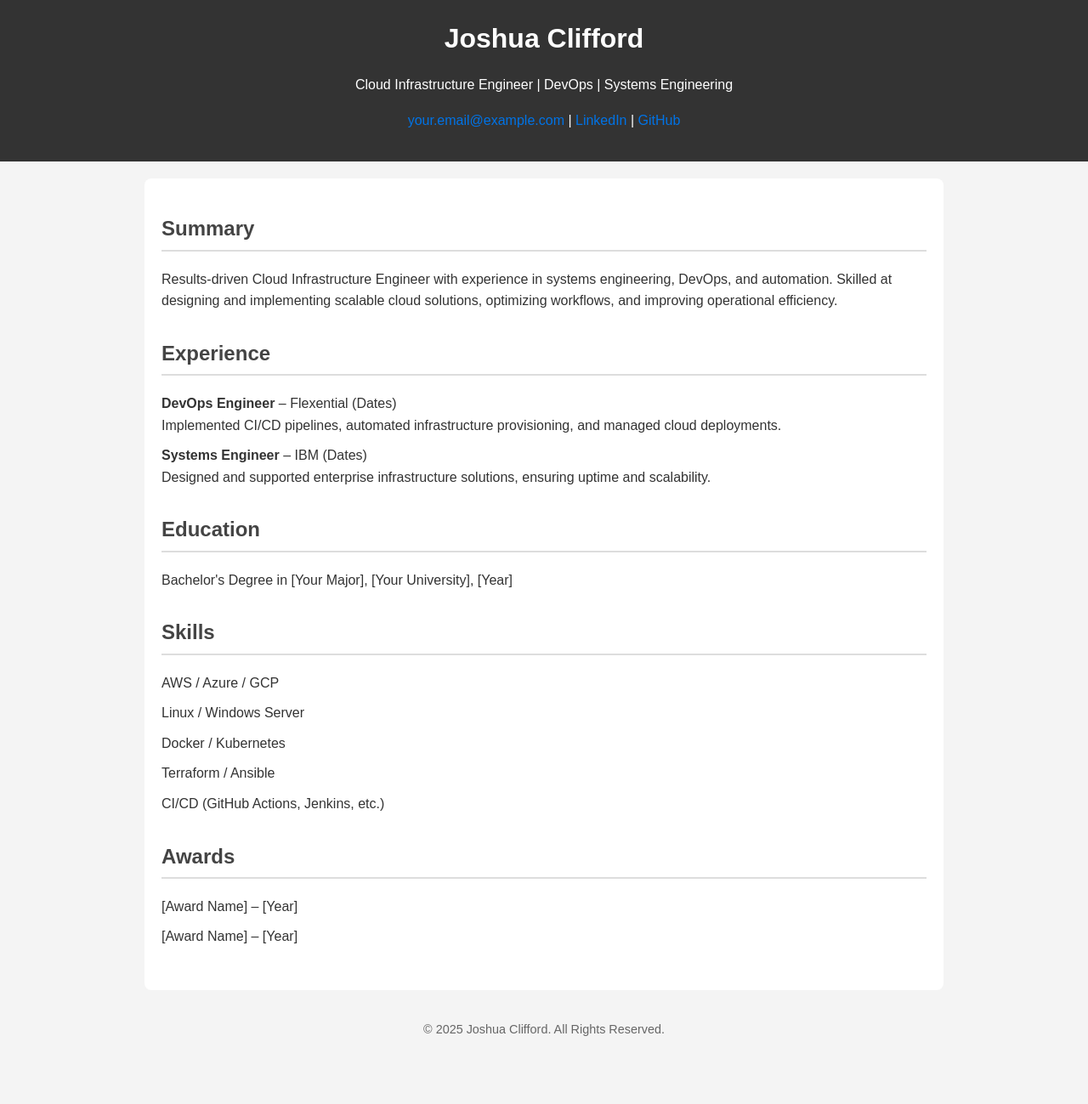
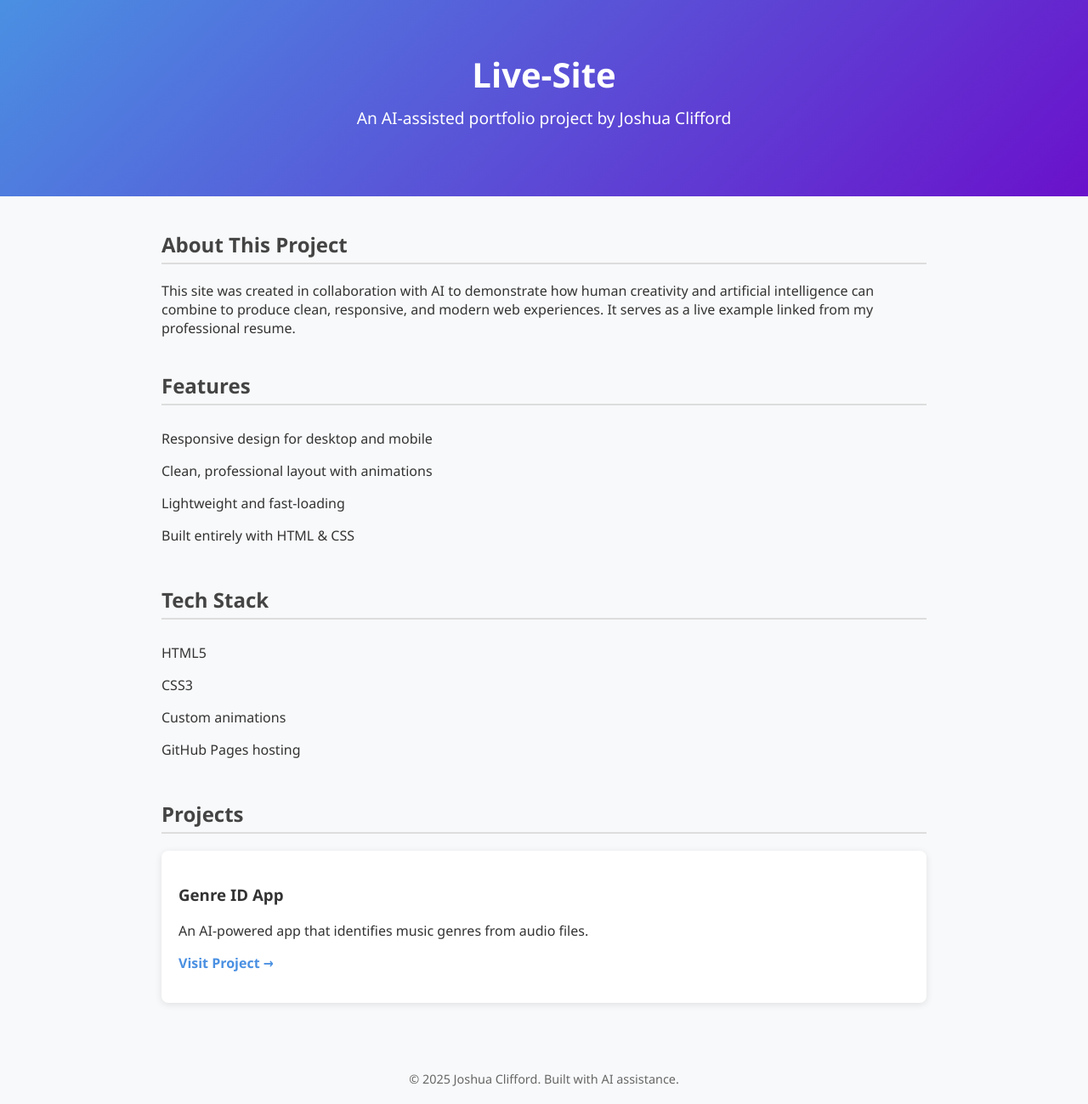
Before and after one commit to jbjamei/Live-Site, a plain HTML site: page index.html in a window 1280 px wide. Shown: the whole page at 85% size. Before the commit the page ends 1238 px from the top, so only its background shows below. Drawn offline with Linux system fonts and the light colour scheme.

Commit message:
Update index.html

```diff
--- a/index.html
+++ b/index.html
@@ -1,126 +1,128 @@
 <!DOCTYPE html>
 <html lang="en">
 <head>
-    <meta charset="UTF-8" />
-    <meta name="viewport" content="width=device-width, initial-scale=1.0" />
-    <title>Joshua Clifford - Resume</title>
+<meta charset="UTF-8">
+<meta name="viewport" content="width=device-width, initial-scale=1.0">
+<title>Live-Site by Joshua Clifford</title>
 <style>
     body {
-            font-family: Arial, sans-serif;
         margin: 0;
-            padding: 0;
-            line-height: 1.6;
-            background: #f4f4f4;
+        font-family: 'Segoe UI', Tahoma, sans-serif;
+        background-color: #f8f9fa;
         color: #333;
     }
     header {
-            background: #333;
-            color: #fff;
-            padding: 20px 0;
+        background: linear-gradient(135deg, #4a90e2, #6a11cb);
+        color: white;
+        padding: 60px 20px;
         text-align: center;
     }
     header h1 {
+        font-size: 2.5em;
         margin: 0;
+        animation: fadeInDown 1s ease;
+    }
+    header p {
+        font-size: 1.2em;
+        margin-top: 10px;
+        animation: fadeInUp 1.2s ease;
     }
     main {
         max-width: 900px;
-            margin: 20px auto;
-            background: #fff;
+        margin: auto;
         padding: 20px;
-            border-radius: 8px;
     }
     section {
-            margin-bottom: 30px;
+        margin-bottom: 40px;
     }
     h2 {
-            color: #444;
         border-bottom: 2px solid #ddd;
         padding-bottom: 5px;
+        margin-bottom: 20px;
+        color: #444;
     }
     ul {
         list-style: none;
         padding: 0;
     }
     li {
-            margin-bottom: 10px;
-        }
-        .job-title {
-            font-weight: bold;
-        }
-        footer {
-            text-align: center;
-            padding: 15px;
-            font-size: 0.9em;
-            color: #666;
+        padding: 8px 0;
     }
     a {
-            color: #0073e6;
+        color: #4a90e2;
         text-decoration: none;
+        font-weight: bold;
     }
     a:hover {
         text-decoration: underline;
     }
-        @media (max-width: 600px) {
-            body {
-                font-size: 14px;
+    .project-card {
+        background: white;
+        border-radius: 8px;
+        box-shadow: 0 2px 8px rgba(0,0,0,0.1);
+        padding: 20px;
+        transition: transform 0.2s ease, box-shadow 0.2s ease;
     }
+    .project-card:hover {
+        transform: translateY(-5px);
+        box-shadow: 0 4px 16px rgba(0,0,0,0.15);
+    }
+    @keyframes fadeInDown {
+        from { opacity: 0; transform: translateY(-20px); }
+        to { opacity: 1; transform: translateY(0); }
+    }
+    @keyframes fadeInUp {
+        from { opacity: 0; transform: translateY(20px); }
+        to { opacity: 1; transform: translateY(0); }
     }
 </style>
 </head>
 <body>
+
 <header>
-        <h1>Joshua Clifford</h1>
-        <p>Cloud Infrastructure Engineer | DevOps | Systems Engineering</p>
-        <p><a href="mailto:your.email@example.com">your.email@example.com</a> | <a href="https://linkedin.com/in/YOUR-LINK">LinkedIn</a> | <a href="https://github.com/jbjamei">GitHub</a></p>
+    <h1>Live-Site</h1>
+    <p>An AI-assisted portfolio project by Joshua Clifford</p>
 </header>
 
 <main>
     <section>
-            <h2>Summary</h2>
-            <p>Results-driven Cloud Infrastructure Engineer with experience in systems engineering, DevOps, and automation. Skilled at designing and implementing scalable cloud solutions, optimizing workflows, and improving operational efficiency.</p>
+        <h2>About This Project</h2>
+        <p>This site was created in collaboration with AI to demonstrate how human creativity and artificial intelligence can combine to produce clean, responsive, and modern web experiences. It serves as a live example linked from my professional resume.</p>
     </section>
 
     <section>
-            <h2>Experience</h2>
+        <h2>Features</h2>
         <ul>
-                <li>
-                    <span class="job-title">DevOps Engineer</span> – Flexential (Dates)
-                    <br>Implemented CI/CD pipelines, automated infrastructure provisioning, and managed cloud deployments.
-                </li>
-                <li>
-                    <span class="job-title">Systems Engineer</span> – IBM (Dates)
-                    <br>Designed and supported enterprise infrastructure solutions, ensuring uptime and scalability.
-                </li>
+            <li>Responsive design for desktop and mobile</li>
+            <li>Clean, professional layout with animations</li>
+            <li>Lightweight and fast-loading</li>
+            <li>Built entirely with HTML & CSS</li>
         </ul>
     </section>
 
     <section>
-            <h2>Education</h2>
-            <p>Bachelor's Degree in [Your Major], [Your University], [Year]</p>
-        </section>
-
-        <section>
-            <h2>Skills</h2>
+        <h2>Tech Stack</h2>
         <ul>
-                <li>AWS / Azure / GCP</li>
-                <li>Linux / Windows Server</li>
-                <li>Docker / Kubernetes</li>
-                <li>Terraform / Ansible</li>
-                <li>CI/CD (GitHub Actions, Jenkins, etc.)</li>
+            <li>HTML5</li>
+            <li>CSS3</li>
+            <li>Custom animations</li>
+            <li>GitHub Pages hosting</li>
         </ul>
     </section>
 
     <section>
-            <h2>Awards</h2>
-            <ul>
-                <li>[Award Name] – [Year]</li>
-                <li>[Award Name] – [Year]</li>
-            </ul>
+        <h2>Projects</h2>
+        <div class="project-card">
+            <h3>Genre ID App</h3>
+            <p>An AI-powered app that identifies music genres from audio files.</p>
+            <p><a href="https://vibe-pilot.onrender.com/" target="_blank">Visit Project →</a></p>
+        </div>
     </section>
 </main>
 
-    <footer>
-        &copy; 2025 Joshua Clifford. All Rights Reserved.
+<footer style="text-align:center; padding: 20px; font-size: 0.9em; color: #666;">
+    &copy; 2025 Joshua Clifford. Built with AI assistance.
 </footer>
+
 </body>
 </html>
```
Lines whose indentation alone changed are shown as unchanged.
